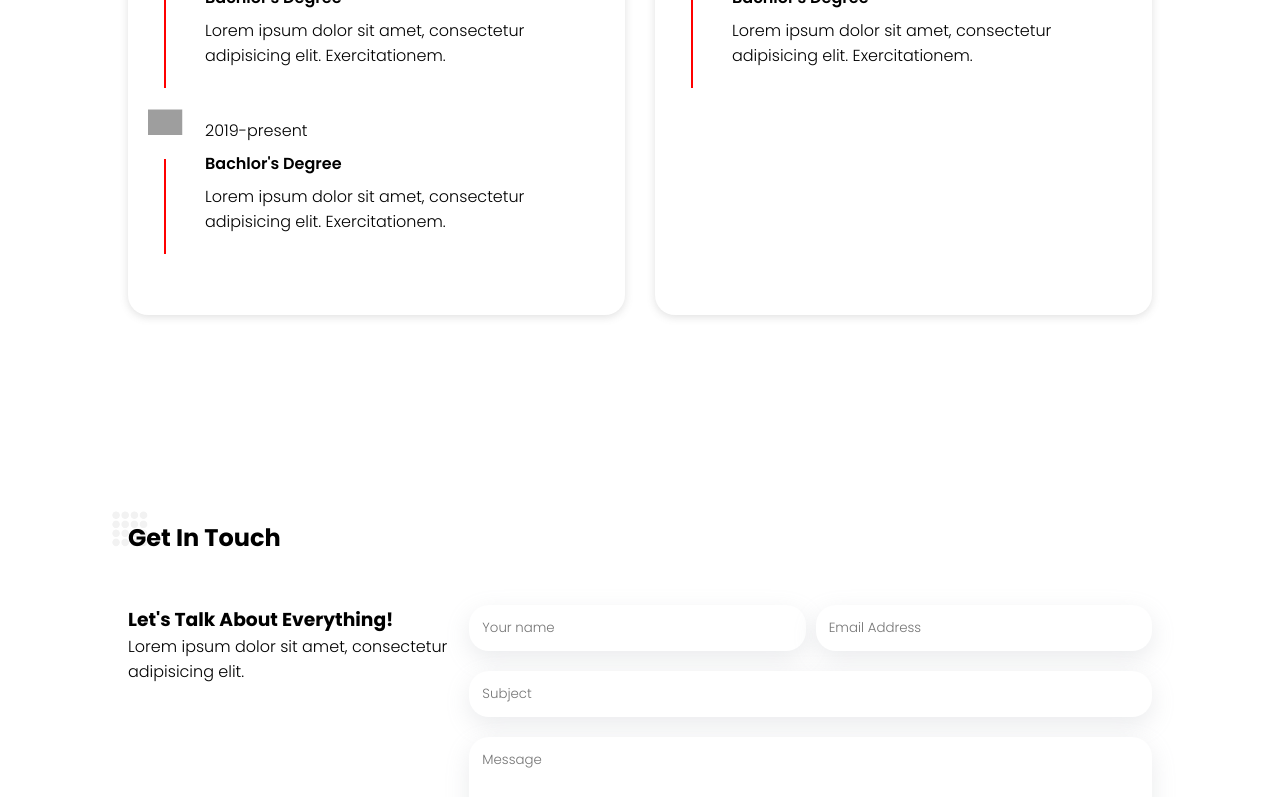
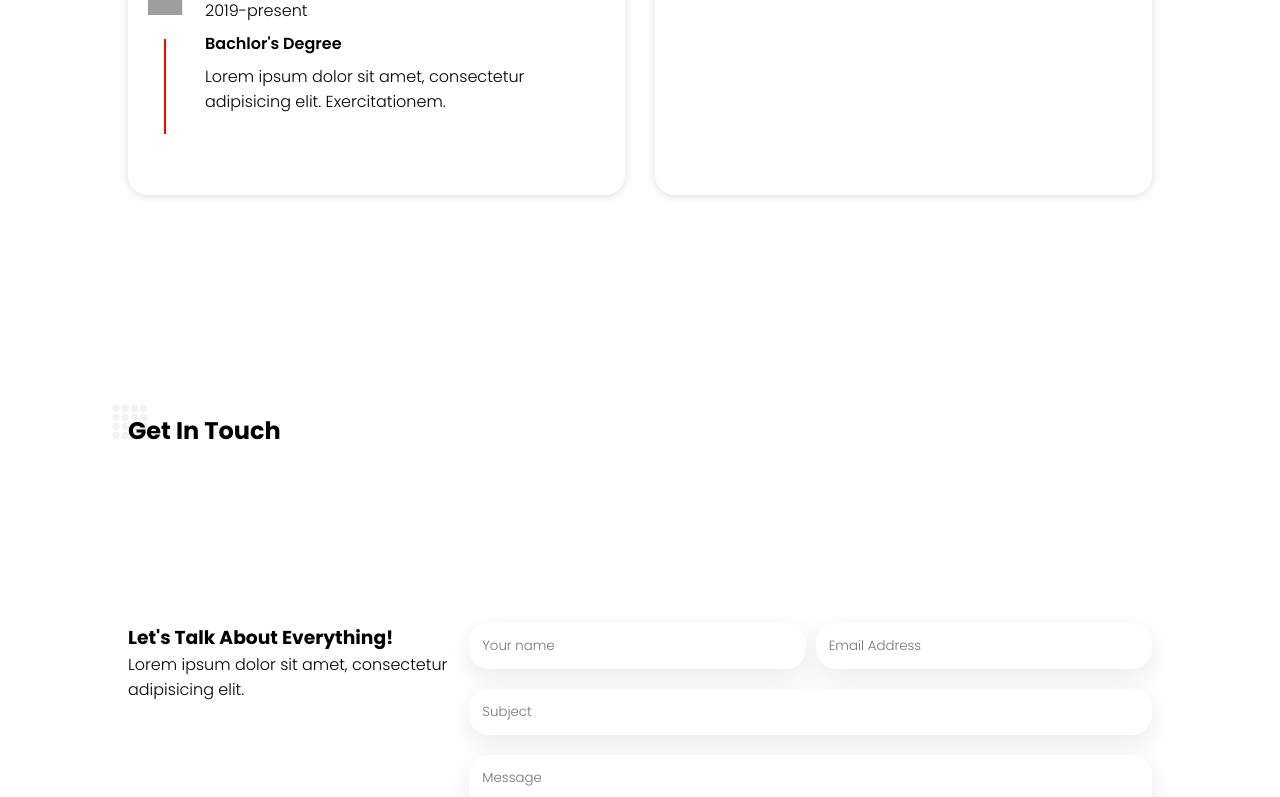
Before and after one commit to Aurazor/VUE3_Personal-Website_OLD, a Vue app: page / in a window 1280 px wide. Shown: the part 2000-2797 px from the top of the page. Built offline with nearby package versions, Linux system fonts and the light colour scheme; grey boxes are pictures that could not be loaded.

Commit message:
Fixed height and padding issues.

```diff
--- a/src/App.vue
+++ b/src/App.vue
@@ -1,9 +1,13 @@
 <template>
+
     <NavigationBar/>
-    <SecondCoverSection/>
-    <ExpertiseSection/>
-    <ExperienceSection/>
-    <ContactSection/>
+    <div class="app-container">
+      <SecondCoverSection/>
+      <ExpertiseSection/>
+      <ExperienceSection/>
+      <ContactSection/>
+    </div>
+
 </template>
 
 <script>
@@ -41,13 +45,45 @@ export default {
   }
 
   section{
-    height: 100vh;
-    padding-top: 40px;
+    height: calc(100vh - 40px);
   }
 
   ul{
     list-style: none;
   }
 
+  .app-container{
+    max-width: var(--max-width) ;
+    margin:0 auto;
+  }
+
+  //@media (min-width: 1280px){
+  //  $width : 1280px;
+  //  :root {
+  //    --max-width: 1280px;
+  //  }
+  //}
+  //
+  //@media (min-width: 1024px){
+  //  $width : 1024px;
+  //  :root {
+  //    --max-width: 1024px;
+  //  }
+  //}
+  //
+  //@media (min-width: 769px){
+  //  $width : 769px;
+  //  :root {
+  //    --max-width: 769px;
+  //  }
+  //}
+  //
+  //@media (min-width: 640px){
+  //  $width : 640px;
+  //  :root {
+  //    --max-width: 640px;
+  //  }
+  //}
+
 
 </style>
--- a/src/assets/_helpers/scss/_variables.scss
+++ b/src/assets/_helpers/scss/_variables.scss
@@ -3,4 +3,8 @@
   --font-header:'Blacklisted' ;
   --color-main:white;
   --color-background: #111111;
+  --max-width: 1024px;
+  --nav-height:40px;
 }
+
+$width : 100px;
--- a/src/components/ContactSection.vue
+++ b/src/components/ContactSection.vue
@@ -33,6 +33,9 @@ export default {
   name: "ContactSection",
   components:{
     HeadingIcon
+  },
+  mounted() {
+    document.title = 'Nikhil Aukhaj'
   }
 
 }
@@ -40,11 +43,10 @@ export default {
 
 <style lang="scss" scoped>
   .contact{
-    padding-top: 60px;
     .contact-wrapper{
-      padding: 0 10%;
       height: 100%;
-
+      display: grid;
+      align-items: center;
       .contact-view{
         display:grid;
         grid-template-columns: 1fr 2fr;
--- a/src/components/ExperienceSection.vue
+++ b/src/components/ExperienceSection.vue
@@ -34,7 +34,6 @@ export default {
 <style lang="scss" scoped>
   .experience{
     .experience-wrapper{
-      padding: 0 10%;
 
       h1{
         margin:20px 0;
--- a/src/components/ExpertiseSection.vue
+++ b/src/components/ExpertiseSection.vue
@@ -52,7 +52,6 @@ export default {
 <style lang="scss" scoped>
   .expertise{
     .expertise-wrapper{
-      padding: 0 5%;
       display: grid;
       grid-template-columns: 1fr 1fr;
       grid-column-gap: 50px;
--- a/src/components/SecondCoverSection.vue
+++ b/src/components/SecondCoverSection.vue
@@ -31,14 +31,12 @@ export default {
   .second-cover{
     .second-cover-wrapper{
       height: 100%;
-      padding:0 30px;
       display:grid;
       grid-template-columns: 1fr 1fr;
       align-items: center;
 
       .second-cover-text{
         font-weight: 300;
-        padding-left: 30%;
         .second-cover-text__title{
           font-weight: 600;
           font-size: 40px;
```
